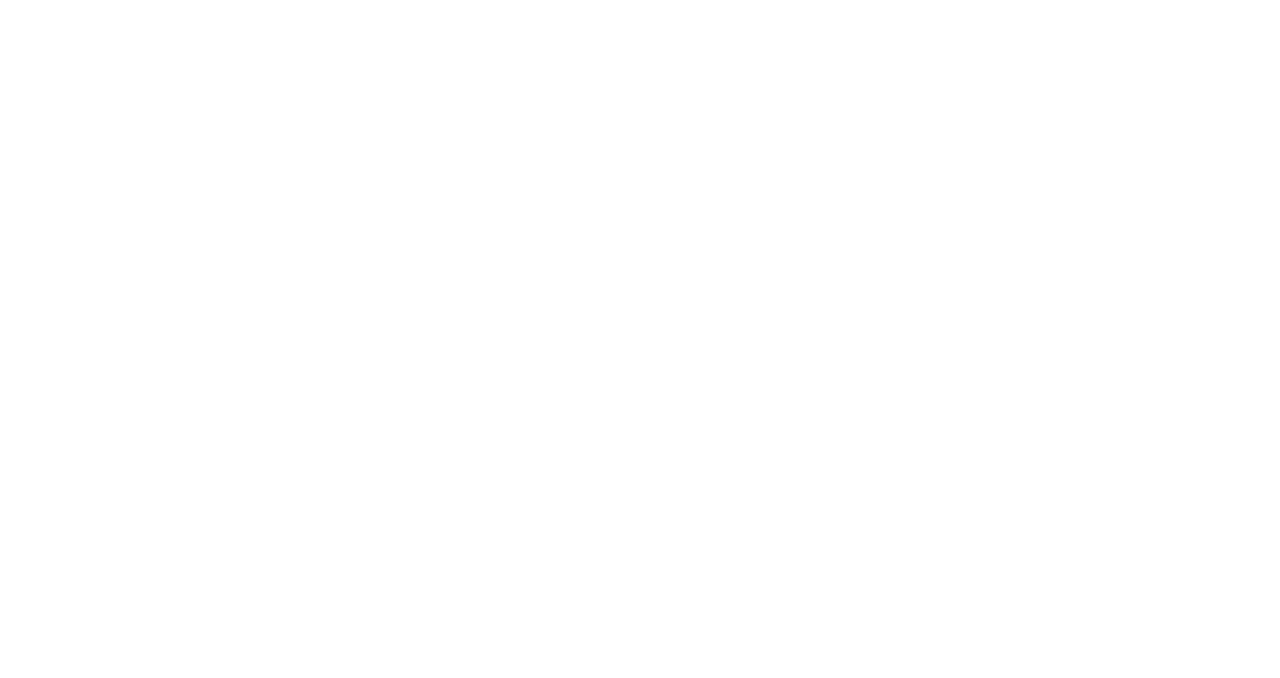
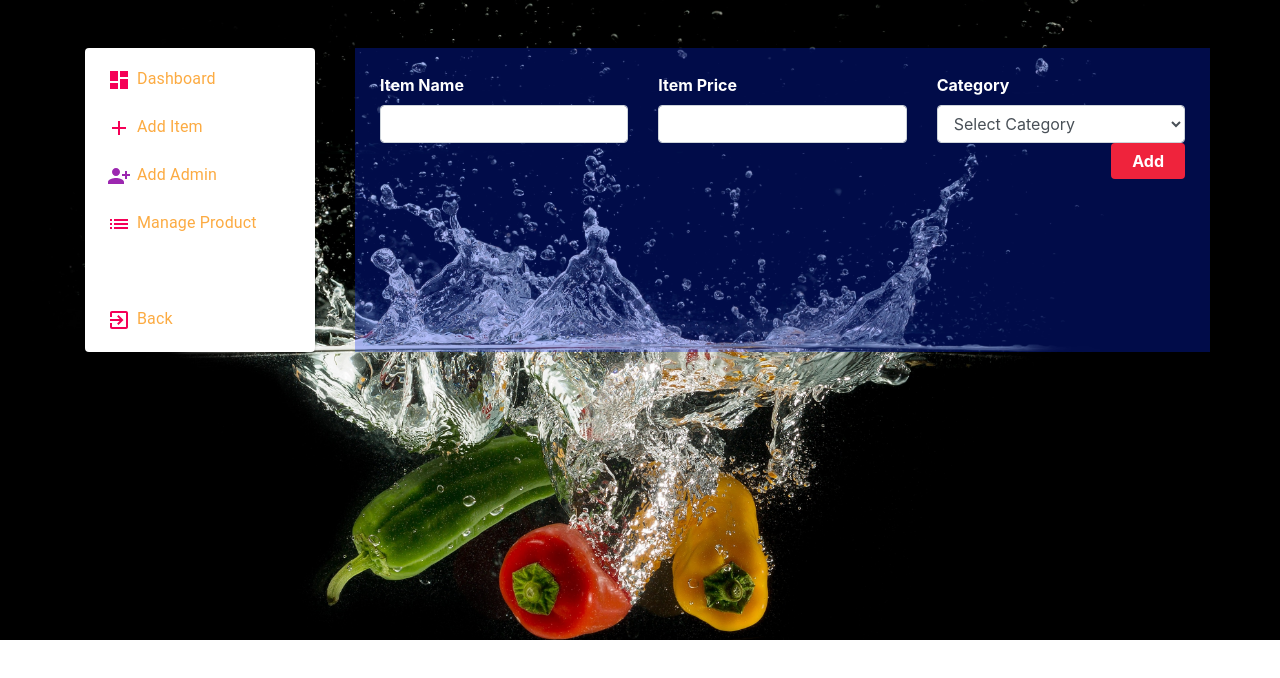
Before and after one commit to mazhars-git/bengal-dish-client, a React (Create React App) app: page /addAdmin in a window 1280 px wide. Before the commit this address had no page. Shown: the top 678 px of the page. Built offline with nearby package versions, Linux system fonts and the light colour scheme.

Commit message:
add admin btn

```diff
--- a/src/App.js
+++ b/src/App.js
@@ -13,6 +13,7 @@ import Lunch from './Components/Lunch/Lunch';
 import Dinner from './Components/Dinner/Dinner';
 import Dashboard from './Components/Dashboard/Dashboard/Dashboard';
 import AddItem from './Components/Dashboard/AddItem/AddItem';
+import AddAdmin from './Components/Dashboard/AddAdmin/AddAdmin';
 import Login from './Components/Login/Login';
 import CheckOut from './Components/CheckOut/CheckOut';
 import ManagePd from './Components/Dashboard/ManagePd/ManagePd';
@@ -26,6 +27,7 @@ function App() {
       <Route path="/dashboard" element={<Dashboard />} />
       <Route path="/managePd" element={<ManagePd />} />
       <Route path="/addItem" element={<AddItem />} />
+      <Route path="/addAdmin" element={<AddAdmin />} />
       <Route path="/breakfast" element={<BreakFast />} />
       <Route path="/lunch" element={<Lunch />} />
       <Route path="/dinner" element={<Dinner />} />
--- /dev/null
+++ b/src/Components/Dashboard/AddAdmin/AddAdmin.js
@@ -0,0 +1,52 @@
+import React from 'react';
+import Sidebar from '../Sidebar/Sidebar';
+
+import "../../Css/HookForm.css";
+
+const AddItem = () => {
+
+
+  return (
+    <section className="dashboard">
+      <div className="container py-5">
+        <div className="row">
+  {/* --------------------------sidebar------------------- */}
+
+          <div className="col-md-3">
+              <Sidebar />
+          </div>
+
+    {/* ----------------------add item form ---------------------------- */}
+
+          <div className="col-md-9 addForm">
+              <form className="row g-3">
+                <div className="col-md-4">
+                    <label for="name" className="form-label">Item Name</label>
+                    <input type="text" className="form-control" id="name" />
+                  </div>
+                  <div className="col-md-4">
+                    <label for="price" className="form-label">Item Price</label>
+                    <input type="number" className="form-control" id="price" />
+                  </div>
+                  <div className="col-md-4">
+                    <label for="category" className="form-label">Category</label>
+                      <select className="form-control" id="category">
+                          <option selected="true" disabled="disabled">Select Category</option>
+                          <option>Breakfast</option>
+                          <option>Lunch</option>
+                          <option>Dinner</option>
+                      </select>
+                  </div>
+
+                  <div className="col-12 d-flex justify-content-end">
+                    <button type="submit" className="btn btn-brand">Add</button>
+                  </div>
+              </form>
+          </div>
+        </div>
+      </div>
+    </section>
+  );
+};
+
+export default AddItem;
--- a/src/Components/Dashboard/Sidebar/Sidebar.js
+++ b/src/Components/Dashboard/Sidebar/Sidebar.js
@@ -10,6 +10,8 @@ import { Link } from 'react-router-dom';
 import AddIcon from '@material-ui/icons/Add';
 import DashboardIcon from '@material-ui/icons/Dashboard';
 import '../../Css/Sidebar.css';
+import { PersonAdd } from '@material-ui/icons';
+import { PersonAddAlt1 } from '@mui/icons-material';
 
 const useStyles = makeStyles({
     root: {
@@ -37,6 +39,13 @@ const Sidebar = () => {
                     </Link>
                 </MenuItem>
 
+                <MenuItem>
+                    <Link to="/addAdmin">
+                        <PersonAddAlt1 color="secondary" fontSize="medium" />
+                        <Typography variant="inherit">Add Admin</Typography>
+                    </Link>
+                </MenuItem>
+
                 <MenuItem className="mb-5">
                     <Link to="/managePd">
                         <ListIcon color="secondary" fontSize="medium" />
```
